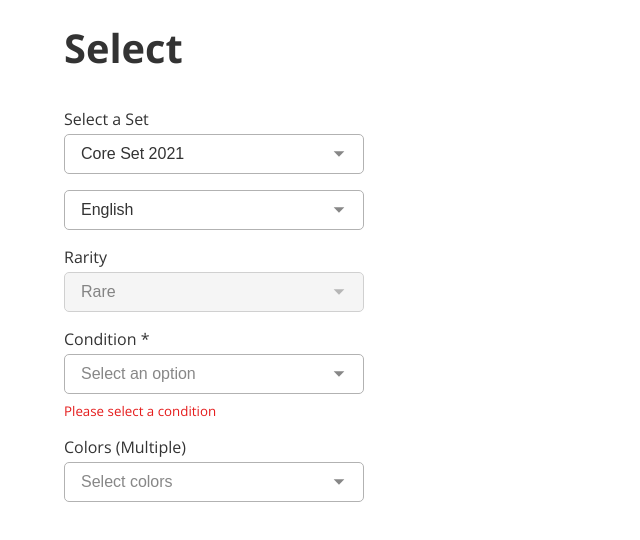
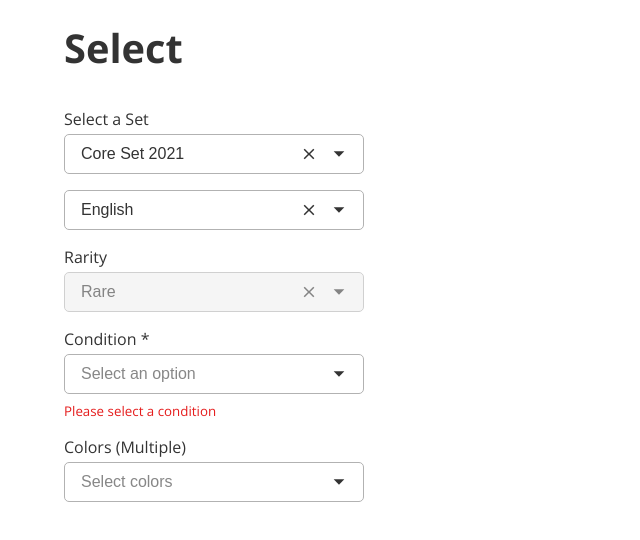
Before and after one commit to gabrieledarrigo/mtg-collection, a Next.js app: page /components in a window 1280 px wide. Shown: the part 3520-4060 px from the top of the page, without its empty margins (0-640 px from the left). Built offline with nearby package versions, Linux system fonts and the light colour scheme.

Commit message:
Improve the Select component with a Clear button

```diff
--- a/src/app/components/Pagination/Pagination.tsx
+++ b/src/app/components/Pagination/Pagination.tsx
@@ -115,6 +115,7 @@ export function Pagination({
           ]}
           value={String(size)}
           onChange={(value) => onSizeChange(Number(value))}
+          showClearButton={false}
         />
       </div>
 
--- a/src/app/components/Select/Select.module.css
+++ b/src/app/components/Select/Select.module.css
@@ -20,7 +20,6 @@
   border-radius: var(--border-radius-sm);
   padding: var(--spacing-0-5) var(--spacing-1);
   min-height: 2.5rem;
-  /* width: 100%; */
 
   &:hover {
     border-color: var(--color-neutral-600);
@@ -57,10 +56,18 @@
   }
 }
 
+.select__clear {
+  display: flex;
+  align-items: center;
+  border: none;
+  background-color: transparent;
+  color: var(--color-neutral-800);
+}
+
 .select__icon {
   display: flex;
   align-items: center;
-  color: var(--color-neutral-600);
+  color: var(--color-neutral-800);
   flex-shrink: 0;
 }
 
--- a/src/app/components/Select/Select.tsx
+++ b/src/app/components/Select/Select.tsx
@@ -18,6 +18,7 @@ type SelectPropsBase = {
   disabled?: boolean;
   error?: string;
   required?: boolean;
+  showClearButton?: boolean;
 };
 
 type SingleSelectProps = SelectPropsBase & {
@@ -44,6 +45,7 @@ export function Select({
   disabled = false,
   error,
   required = false,
+  showClearButton = true,
 }: SelectProps) {
   const [inputValue, setInputValue] = useState("");
   const [open, setOpen] = useState(false);
@@ -162,6 +164,14 @@ export function Select({
             placeholder={renderPlaceholder()}
             aria-label={label || placeholder}
           />
+          {showClearButton && (
+            <Combobox.Clear
+              className={styles.select__clear}
+              aria-label="Clear selection"
+            >
+              <Icon name={IconName.CLOSE} size={16} />
+            </Combobox.Clear>
+          )}
           <Combobox.Icon className={styles.select__icon}>
             <Icon name={IconName.ARROW_DROP_DOWN} size={16} />
           </Combobox.Icon>
```
Also changed, not shown: 1 other file (tests, documents, lock files or other folders).
